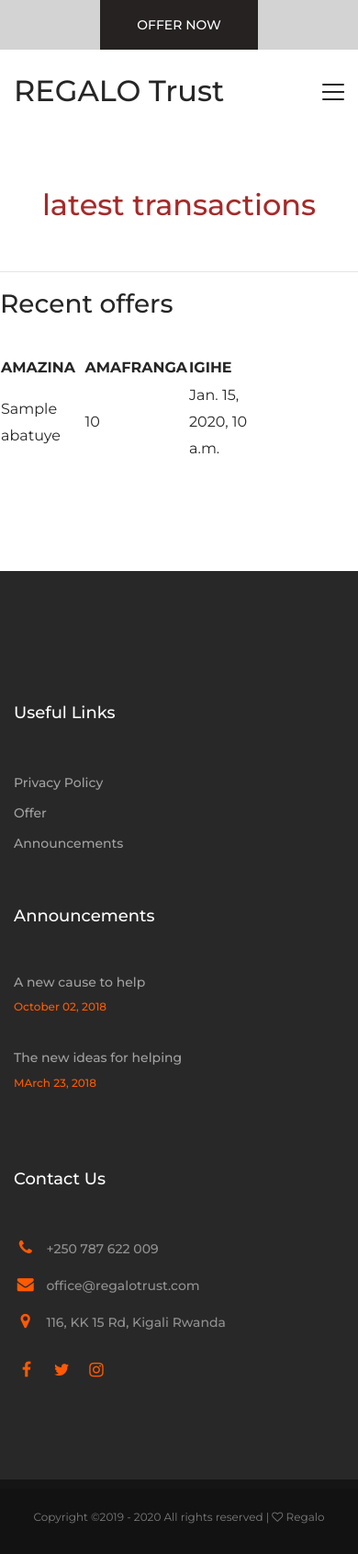
After one commit to bahatiphill/regalo, a Django app: page /dash/sample in a window 390 px wide. The commit adds this page. Shown: the whole page at 92% size. Run offline with Django 3.2, Linux system fonts and the light colour scheme; a user stored in the database is signed in; tables that the repository leaves empty hold one stand-in row (values such as "Sample post"); some libraries are stand-ins or nearby versions.

Commit message:
details on every church

```diff
--- /dev/null
+++ b/wallet/templates/wallet/churches_details.html
@@ -0,0 +1,61 @@
+{% extends "wallet/base.html" %}
+{% load  staticfiles%}
+
+
+
+{% block content %}
+
+    <br>
+    <br>
+    <h2 style="text-align: center; color:brown"> latest transactions</h2> <br>
+    <hr>
+    <div class="row">
+        <div class="col-md-1">
+        </div>
+        <div class="col-md-10">
+
+            <div class="row">
+                    <div class="col-md-1">
+                        </div>
+
+                <div class="col-md-10">
+
+                <h3>Recent offers</h3>
+                <br>
+                {% if abatuye %}
+
+                    <table style="width:70%">
+                            <tr>
+                              <th>AMAZINA</th>
+                              <th>AMAFRANGA</th>
+                              <th>IGIHE</th>
+                            </tr>
+                            {% for aba in abatuye %}
+                            <tr>
+                              <td>{{aba.name}}</td>
+                              <td>{{aba.amount}}</td>
+                              <td>{{aba.timestamp}}</td>
+                            </tr>
+                            {% endfor %}
+                          </table>
+
+                        <br>
+
+
+                {% endif %}
+                <br>
+
+            </div>
+            <div class="col-md-1">
+
+                </div>
+            </div>
+        </div>
+
+        <div class="col-md-1">
+
+        </div>
+
+    </div>
+
+{% endblock content %}
--- a/wallet/templates/wallet/dash.html
+++ b/wallet/templates/wallet/dash.html
@@ -33,6 +33,8 @@
 
                              </h5>
                               <p class="card-text">
+                                    <a style="color:blue;" href="{% url 'church_details' church_slug=item.church.slug %}">details</a>
+                                    <br>
                                  <a style="color:red;" href="{% url 'delete_' church_slug=item.church.slug %}">delete</a>
                               </p>
                             </div>
--- a/wallet/urls.py
+++ b/wallet/urls.py
@@ -22,9 +22,11 @@ urlpatterns = [
     path('pending/', views.pendingPayment.as_view(), name="pendingPayment"),
     path('churches/', views.ChurchesList.as_view(), name='churches_list'),
     path('dash/', views.dash, name="dashboard"),
+    path('dash/<church_slug>', views.churches_details,  name='church_details'),
     path('delete/<church_slug>', views.delete_, name='delete_'),
     path('delete/<church_slug>/confirmed/', views.delete_church ,name='delete_church'),
     path('overview/', views.overview, name="overview"),
     path('overview/withdraw', views.kubikuza, name="withdraw"),
     path('sentPayment/', views.sentmoney.as_view() ,name='sentPayment'),
+
 ]
--- a/wallet/views.py
+++ b/wallet/views.py
@@ -236,3 +236,12 @@ def delete_church(request, church_slug):
     church.delete()
     print('church deleted')
     return redirect('/dash/')
+
+
+@user_passes_test(lambda u: u.is_superuser, login_url='login')
+def churches_details(request, church_slug):
+
+    church = Churches.objects.get(slug=church_slug)
+    abatuye = Abatuye.objects.filter(to_church=church).filter(successful=True).reverse()[:5]
+
+    return render(request, 'wallet/churches_details.html', {'abatuye':abatuye})
```
